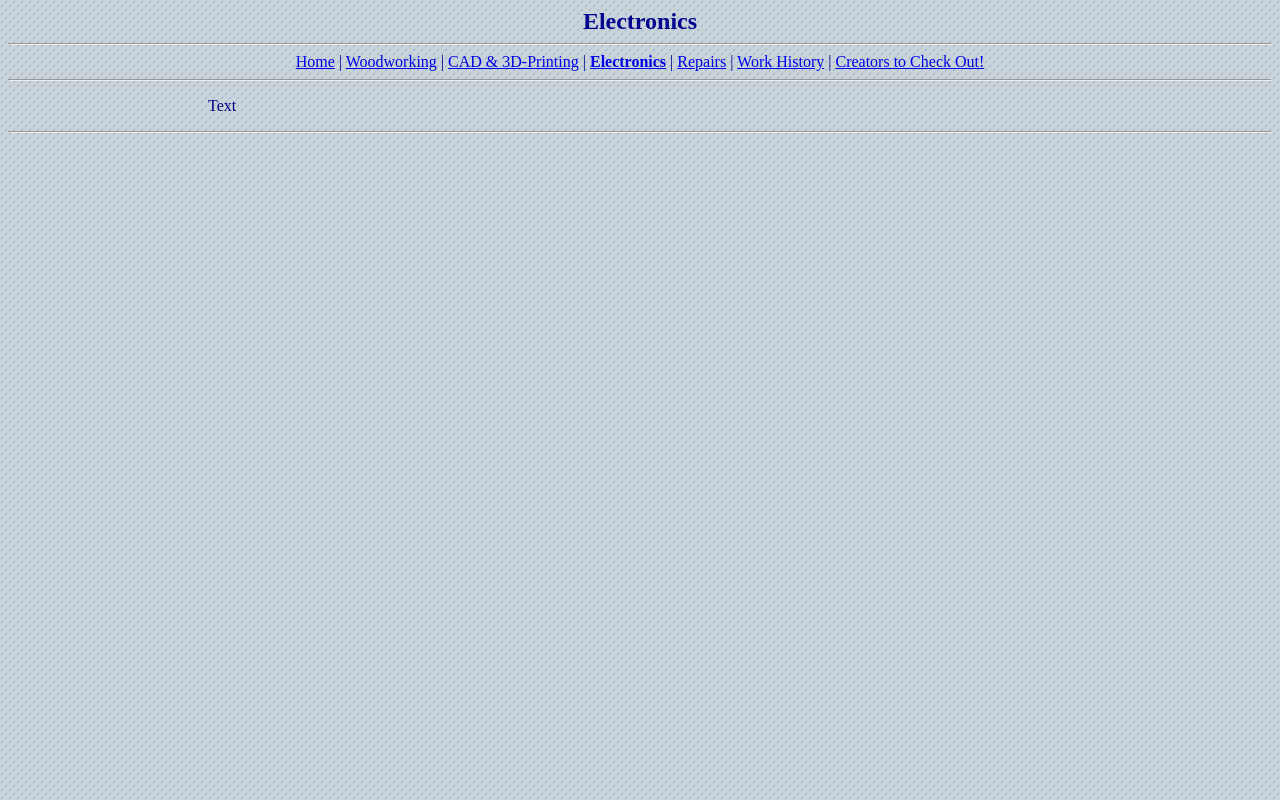
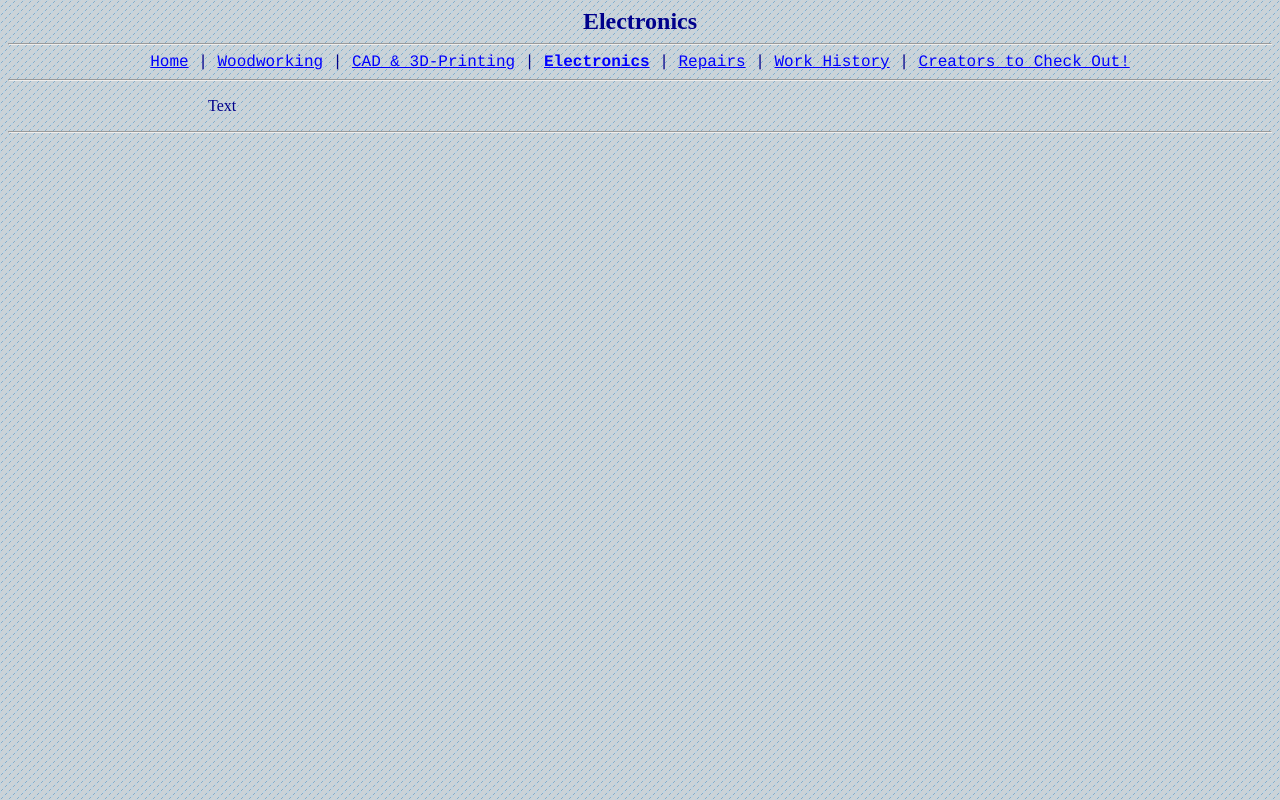
Before and after one commit to wckilmer/wckilmer.github.io, a plain HTML site: page pages/electronics.html in a window 1280 px wide. Drawn offline with Linux system fonts and the light colour scheme.

Commit message:
Update electronics.html

```diff
--- a/pages/electronics.html
+++ b/pages/electronics.html
@@ -3,20 +3,20 @@
   <body style="background-image:url('../resources/tile_background.png'); color:darkblue; font-family:'Times New Roman';">
     <p align="center"; style="font-size:24px; margin-top:0px; margin-bottom:0px"><b>Electronics</b></p>
     <hr>
-    <div align="center">
-      <a href="../index.html">Home</a>
+    <div align="center"; style="font-family:Courier">
+      <a style="color:blue"; href="../index.html">Home</a>
       <a>|</a>
-      <a href="./woodworking.html">Woodworking</a>
+      <a style="color:blue"; href="./woodworking.html">Woodworking</a>
       <a>|<a/>
-      <a href="./cad_3d.html">CAD & 3D-Printing<a/>
+      <a style="color:blue"; href="./cad_3d.html">CAD & 3D-Printing<a/>
       <a>|<a/>
-      <a href="./electronics.html"><b>Electronics</b><a/>
+      <a style="color:blue"; href="./electronics.html"><b>Electronics</b><a/>
       <a>|<a/>
-      <a href="./repairs.html">Repairs<a/>
+      <a style="color:blue"; href="./repairs.html">Repairs<a/>
       <a>|<a/>
-      <a href="./employment.html">Work History<a/>
+      <a style="color:blue"; href="./employment.html">Work History<a/>
       <a>|<a/>
-      <a href="./influences.html">Creators to Check Out!<a/>
+      <a style="color:blue"; href="./influences.html">Creators to Check Out!<a/>
     </div>
     <hr>
     <p align="center" style="margin-left:200px; margin-right:200px; text-align:justify">Text </p>
```
